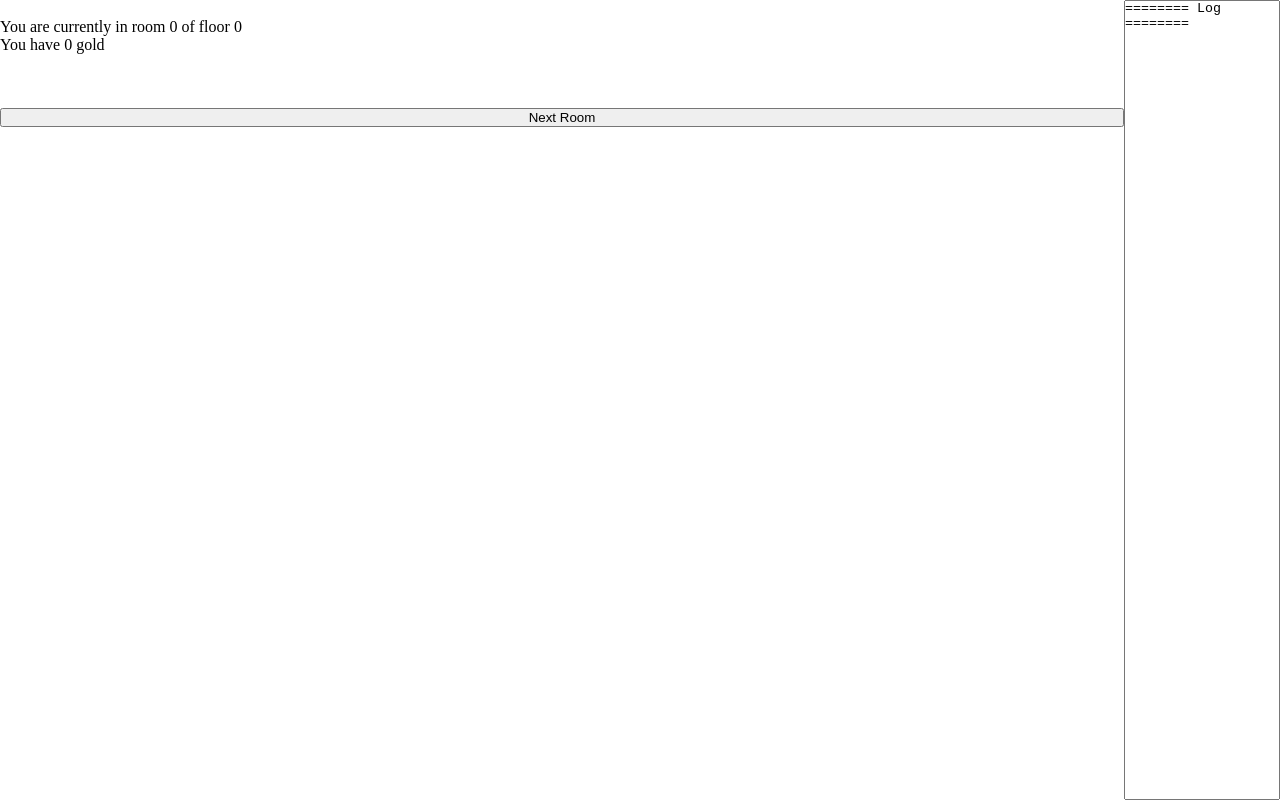
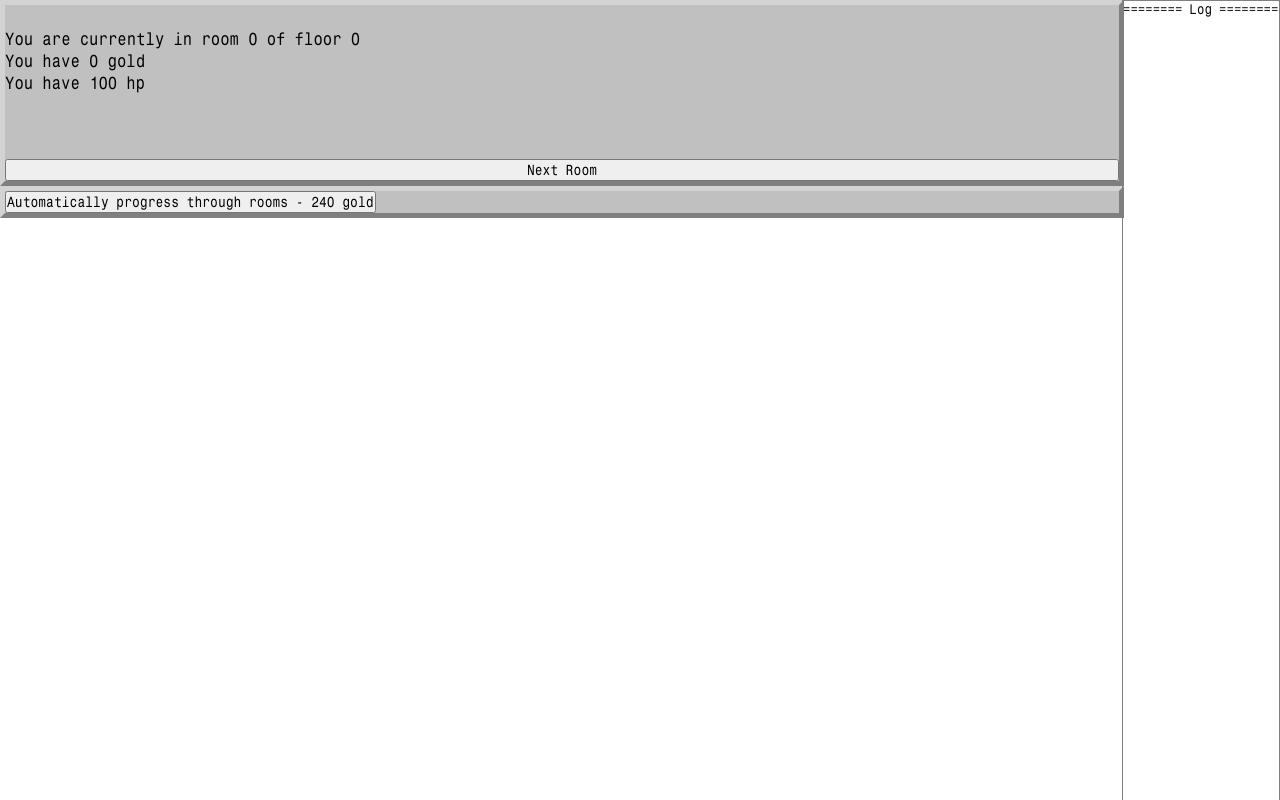
Before and after one commit to theMkeyholder/ReinHouse, a plain HTML site: page index.html in a window 1280 px wide. Drawn offline with Linux system fonts and the light colour scheme.

Commit message:
Make everything look nicer, add treasure rooms and upgrades

```diff
--- a/data.js
+++ b/data.js
@@ -1,12 +1,23 @@
 let data = {
     rooms: [
         { name: "empty room", weight: 100 },
-        { name: "monster room", weight: 50 }
+        { name: "monster room", weight: 50 },
+        { name: "money room", weight: 10 }
     ],
     monsters: [
-        { name: "blob", weight: 100 }
+        { name: "blob", weight: 100 },
+        { name: "skeleton", weight: 10 }
+    ],
+    moneyTreasures: [
+        { name: "coin", weight: 20, gold: [1, 1] },
+        { name: "pile of coins", weight: 40, gold: [5, 10] },
+        { name: "piggy bank", weight: 15, gold: [5, 50] },
+        { name: "safe", weight: 5, gold: [0, 100] },
+        { name: "treasure chest", weight: 1, gold: [100, 500] },
+        { name: "dragon's hoard", weight: 0.1, gold: [5000, 10000] }
     ],
     monsterStats: {
-        blob: { hp: 10, dmg: 1, gold: [5,15] }
+        blob: { hp: 10, dmg: 1, gold: [5, 15] },
+        skeleton: { hp: 40, dmg: 5, gold: [60,80] }
     }
 }
--- a/game.js
+++ b/game.js
@@ -1,22 +1,30 @@
 class Game {
-    constructor(saveData) {
-        this.room = D(0);
-        this.floor = D(0);
-        this.dreamLayer = D(0);
+    constructor(d = {}) {
+        this.room = D(d.room || 0);
+        this.floor = D(d.floor || 0);
+        this.dreamLayer = O(d.dreamLayer || 0);
 
-        this.gold = D(0);
+        this.gold = D(d.gold || 0);
 
-        this.currentRoomType = "empty room";
-        this.currentEnemy = null;
+        this.currentRoomType = d.currentRoomType || "empty room";
+        this.currentEnemy = !d.currentEnemy ? null : new Enemy(d.currentEnemy);
 
-        this.hp = D(100);
-        this.dmg = D(5);
+        this.mhp = D(d.mhp || 100);
+        this.hp = D(d.hp || 100);
+        this.dmg = D(d.dmg || 5);
+
+        this.justDied = false;
+
+        this.upgradesBought = d.upgradesBought || {
+            'autoProgress': false
+        }
     }
 
     update() {
         $('deets').innerText = `
         You are currently in room ${f(game.room)} of floor ${f(game.floor)}
         You have ${f(game.gold)} gold
+        You have ${f(game.hp)} hp
         `
         if (game.currentEnemy != null) {
             $('nr').disabled = 'disabled';
@@ -28,11 +36,30 @@ class Game {
             $('fight').innerText = '';
             $('attack').style.display = 'none';
             $('nr').disabled = '';
+            if (game.upgradesBought.autoProgress) game.nextRoom();
         }
+        save();
     }
 
     attack() {
-        this.currentEnemy.hurt(this.dmg);
+        this.hurt(this.currentEnemy.dmg);
+        if (!this.justDied) this.currentEnemy.hurt(this.dmg);
+        this.justDied = false;
+    }
+
+    hurt(dmg) {
+        this.hp = this.hp.sub(dmg);
+        if (this.hp.lte(0)) this.die();
+    }
+
+    die() {
+        this.hp = D(this.mhp);
+        this.room = D(0);
+        this.gold = D(0);
+        this.justDied = true;
+        this.currentEnemy = null;
+        this.currentRoomType = 'empty room';
+        this.logmsg(`You died and lost your gold! You are going back to the entrance but you'll keep your upgrades!!`);
     }
 
     nextRoom() {
@@ -45,6 +72,12 @@ class Game {
             case "monster room":
                 this.currentEnemy = new Enemy(this.chooseMonster());
                 this.logmsg(`A wild ${this.currentEnemy.name} appears!!!`);
+                break;
+            case "money room":
+                let reward = chooseWeighted(data.moneyTreasures);
+                let gain = randBetween(reward.gold[0], reward.gold[1]);
+                game.gold = game.gold.add(gain);
+                this.logmsg(`You found a${beginsVowel(reward.name) ? 'n' : ''} ${reward.name} worth ${f(gain)} gold!`, 'gold');
         }
     }
 
@@ -52,19 +85,24 @@ class Game {
         return chooseWeighted(data.monsters).name;
     }
 
-    logmsg(msg) {
-        $('msglog').value = msg + '\r\r' + $('msglog').value;
+    logmsg(msg, color = 'black') {
+        $('msglog').innerHTML = `<span style="color:${color}">${msg}</span><br><br>${$('msglog').innerHTML}`;
     }
 }
 
 class Enemy {
     constructor(name) {
-        this.name = name;
-        this.mhp = D(data.monsterStats[this.name].hp);
-        this.hp = D(data.monsterStats[this.name].hp);
-        this.dmg = D(data.monsterStats[this.name].dmg);
-
-        game.currentEnemy = this.name;
+        if (typeof name == 'string') {
+            this.name = name;
+            this.mhp = D(data.monsterStats[this.name].hp);
+            this.hp = D(data.monsterStats[this.name].hp);
+            this.dmg = D(data.monsterStats[this.name].dmg);
+        } else {
+            this.name = name.name;
+            this.mhp = D(name.mhp);
+            this.hp = D(name.hp);
+            this.dmg = D(name.dmg);
+        }
     }
 
     hurt(dmg) {
@@ -76,7 +114,7 @@ class Enemy {
         let g = data.monsterStats[this.name].gold;
         let gain = randBetween(g[0], g[1]);
         game.gold = game.gold.add(gain);
-        game.logmsg(`You kill the ${game.currentEnemy.name} and it drops ${f(gain)} gold`);
+        game.logmsg(`You kill the ${game.currentEnemy.name} and it drops ${f(gain)} gold`, 'red');
         game.currentEnemy = null;
     }
 }
--- a/index.html
+++ b/index.html
@@ -10,20 +10,27 @@
     <script src='notation.js'></script>
 
     <script src='data.js'></script>
+
     <script src='game.js'></script>
+    <script src='upgrade.js'></script>
 
     <script src='main.js'></script>
 
     <link rel="stylesheet" href="style.css">
 </head>
 <body>
-    <div id='deets'></div>
-    <br><br><br>
-    <div id='fight'></div>
-    <button id='attack' onclick='game.attack()'>Attack!!</button>
-    <br><br><br>
-    <button id='nr' onclick="game.nextRoom()">Next Room</button>
-    <textarea id='msglog' readonly></textarea>
+    <div id='main'>
+        <div id='deets'></div>
+        <br><br><br><br>
+        <div id='fight'></div>
+        <button id='attack' onclick='game.attack()'>Attack!!</button>
+        <br><br><br>
+        <button id='nr' onclick="game.nextRoom()">Next Room</button>
+    </div>
+    <div id='shop'>
+        <button id='autoprogress' onclick='UPGRADES.autoProgress.buy()'>Automatically progress through rooms - 240 gold</button>
+    </div>
+    <div id='msglog'></div>
     <script>init();</script>
 </body>
 </html>
--- a/main.js
+++ b/main.js
@@ -1,9 +1,9 @@
 let game;
 
 function init() {
-    game = new Game();
+    if (!load()) game = new Game();
 
-    $('msglog').value = '======== Log ========\r\r';
+    $('msglog').innerHTML = '======== Log ========<br><br>';
 
     setInterval(game.update,50);
 }
@@ -11,3 +11,28 @@ function init() {
 let D = n => ExpantaNum(n);
 
 let $ = id => document.getElementById(id);
+
+let UPGRADES = {
+    'autoProgress': new Upgrade('autoProgress', 'Automatically progress through rooms', 240)
+}
+
+function save() {
+    let j = JSON.stringify(game);
+    let e = btoa(j);
+    localStorage.setItem('rhsave', e);
+}
+
+function load() {
+    let s = localStorage.getItem('rhsave');
+    if (s != null) {
+        s = JSON.parse(atob(s));
+        game = new Game(s);
+        return true;
+    }
+    return false;
+}
+
+function wipe() {
+    game = new Game();
+    save();
+}
--- a/style.css
+++ b/style.css
@@ -1,4 +1,18 @@
+@font-face {
+    font-family: 'Open Sans Condensed';
+    font-style: normal;
+    font-weight: 300;
+    src: local('Open Sans Cond Light'), local('OpenSans-CondensedLight'), url(https://fonts.gstatic.com/s/opensanscondensed/v10/gk5FxslNkTTHtojXrkp-xBEur64QvLD-0IbiAdTUNXE.woff2) format('woff2');
+    unicode-range: U+0000-00FF, U+0131, U+0152-0153, U+02C6, U+02DA, U+02DC, U+2000-206F, U+2074, U+20AC, U+2212, U+2215, U+E0FF, U+EFFD, U+F000;
+}
+
+@font-face {
+	font-family: Typewriter;
+	src: url('MonospaceTypewriter.ttf');
+}
+
 * {
+	font-family: 'Typewriter';
     padding: 0;
     margin: 0;
 }
@@ -7,17 +21,15 @@
     outline: none;
 }
 
-textarea {
-    resize: none;
-    overflow: hidden;
-}
-
 #msglog {
     right: 0;
     top: 0;
     position: fixed;
     height: 100vh;
     width: 156px;
+    font-size: 12.65px;
+    overflow: hidden;
+    border: 1px solid grey;
 }
 
 #deets {
@@ -25,6 +37,17 @@ textarea {
 }
 
 #nr {
-    position: absolute;
-    width: calc(100vw - 156px);
+    width: 100%;
 }
+
+#main {
+    background-color: silver;
+    border: outset lightgrey 5px;
+    width: calc(100vw - 166px);
+}
+
+#shop {
+    background-color: silver;
+    border: outset lightgrey 5px;
+    width: calc(100vw - 166px);
+}
--- /dev/null
+++ b/upgrade.js
@@ -0,0 +1,14 @@
+class Upgrade {
+    constructor(id, name, cost) {
+        this.id = id;
+        this.name = name;
+        this.cost = D(cost);
+    }
+
+    buy() {
+        if (!game.upgradesBought[this.id] && game.gold.gte(this.cost)) {
+            game.gold = game.gold.sub(this.cost);
+            game.upgradesBought[this.id] = true;
+        }
+    }
+}
```
Also changed, not shown: MonospaceTypewriter.ttf (added).
